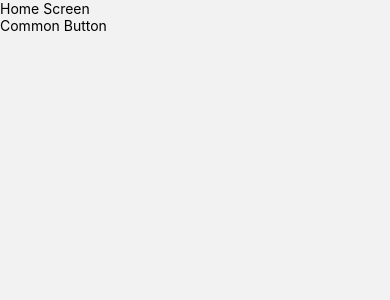
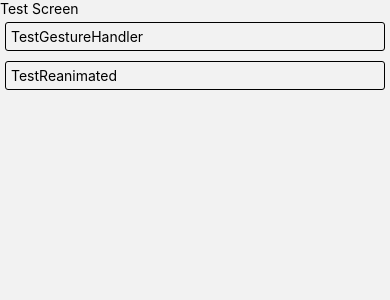
Before and after one commit to KukKim/test_rn_01, a React Native app: screen /Test in a window 390 px wide. Shown: the top 300 px of the page. Built offline with nearby package versions, Linux system fonts and the light colour scheme.

Commit message:
feat: add react-native-gesture-handler, react-native-reanimated test page

```diff
--- a/App.tsx
+++ b/App.tsx
@@ -2,7 +2,12 @@ import React from 'react';
 import {NavigationContainer} from '@react-navigation/native';
 import {createNativeStackNavigator} from '@react-navigation/native-stack';
 import {GestureHandlerRootView} from 'react-native-gesture-handler';
-import {HomeScreen} from './src/screens';
+import {
+  HomeScreen,
+  TestScreen,
+  TestGestureHandlerScreen,
+  TestReanimatedScreen,
+} from './src/screens';
 
 const Stack = createNativeStackNavigator();
 
@@ -13,6 +18,12 @@ function RootStack() {
         initialRouteName="Home"
         screenOptions={{headerShown: false}}>
         <Stack.Screen name="Home" component={HomeScreen} />
+        <Stack.Screen name="Test" component={TestScreen} />
+        <Stack.Screen
+          name="TestGestureHandler"
+          component={TestGestureHandlerScreen}
+        />
+        <Stack.Screen name="TestReanimated" component={TestReanimatedScreen} />
       </Stack.Navigator>
     </GestureHandlerRootView>
   );
--- a/src/components/button/commonButton.tsx
+++ b/src/components/button/commonButton.tsx
@@ -1,15 +1,25 @@
-import {TouchableOpacity, View, Text} from 'react-native';
+import {
+  TouchableOpacity,
+  StyleSheet,
+  TouchableOpacityProps,
+} from 'react-native';
 
-const CommonButton = () =>{
-    return (
-        <TouchableOpacity>
-            <View>
-                <Text>
-                    Common Button
-                </Text>
-            </View>
-        </TouchableOpacity>
-    )
-}
+const CommonButton = ({children, ...props}: TouchableOpacityProps) => {
+  return (
+    <TouchableOpacity style={styles.container} {...props}>
+      {children}
+    </TouchableOpacity>
+  );
+};
+
+const styles = StyleSheet.create({
+  container: {
+    width: 'auto',
+    margin: 5,
+    padding: 5,
+    borderWidth: 1,
+    borderRadius: 3,
+  },
+});
 
 export default CommonButton;
--- a/src/screens/home/index.tsx
+++ b/src/screens/home/index.tsx
@@ -1,11 +1,15 @@
 import {SafeAreaView, Text, StyleSheet} from 'react-native';
+import {useNavigation} from '@react-navigation/native';
 import CommonButton from 'components/button/commonButton';
 
 const HomeScreen: React.FC = () => {
+  const navigation = useNavigation();
   return (
     <SafeAreaView style={styles.backgroundContainer}>
       <Text>Home Screen</Text>
-      <CommonButton></CommonButton>
+      <CommonButton onPress={() => navigation.navigate('Test')}>
+        <Text>Style Test Page</Text>
+      </CommonButton>
     </SafeAreaView>
   );
 };
--- a/src/screens/index.ts
+++ b/src/screens/index.ts
@@ -1,5 +1,6 @@
 import HomeScreen from './home';
+import TestScreen from './test';
+import TestGestureHandlerScreen from './test/test_gestureHandler';
+import TestReanimatedScreen from './test/test_reanimated';
 
-export {
-  HomeScreen,
-};
+export {HomeScreen, TestScreen, TestGestureHandlerScreen, TestReanimatedScreen};
--- /dev/null
+++ b/src/screens/test/index.tsx
@@ -0,0 +1,32 @@
+// import {useEffect} from 'react';
+import {SafeAreaView, Text, FlatList, StyleSheet} from 'react-native';
+import {useNavigation} from '@react-navigation/native';
+import CommonButton from 'components/button/commonButton';
+
+const TestScreen: React.FC = () => {
+  const testPageList = ['TestGestureHandler', 'TestReanimated'];
+  const navigation = useNavigation();
+
+  const renderItem = ({item}) => {
+    return (
+      <CommonButton onPress={() => navigation.navigate(item)}>
+        <Text>{item}</Text>
+      </CommonButton>
+    );
+  };
+
+  return (
+    <SafeAreaView style={styles.backgroundContainer}>
+      <Text>Test Screen</Text>
+      <FlatList data={testPageList} style={{flex: 1}} renderItem={renderItem} />
+    </SafeAreaView>
+  );
+};
+
+const styles = StyleSheet.create({
+  backgroundContainer: {
+    flex: 1,
+  },
+});
+
+export default TestScreen;
--- /dev/null
+++ b/src/screens/test/test_gestureHandler.tsx
@@ -0,0 +1,17 @@
+import {SafeAreaView, Text, StyleSheet, FlatList} from 'react-native';
+
+const TestGestureHandlerScreen: React.FC = () => {
+  return (
+    <SafeAreaView style={styles.backgroundContainer}>
+      <Text>Test Gesture Handler Screen</Text>
+    </SafeAreaView>
+  );
+};
+
+const styles = StyleSheet.create({
+  backgroundContainer: {
+    flex: 1,
+  },
+});
+
+export default TestGestureHandlerScreen;
--- /dev/null
+++ b/src/screens/test/test_reanimated.tsx
@@ -0,0 +1,17 @@
+import {SafeAreaView, Text, StyleSheet, FlatList} from 'react-native';
+
+const TestReanimatedScreen: React.FC = () => {
+  return (
+    <SafeAreaView style={styles.backgroundContainer}>
+      <Text>Test Reanimated Screen</Text>
+    </SafeAreaView>
+  );
+};
+
+const styles = StyleSheet.create({
+  backgroundContainer: {
+    flex: 1,
+  },
+});
+
+export default TestReanimatedScreen;
```
Also changed, not shown: src/components/card/commonCard.tsx (added, +13 -0 lines).
